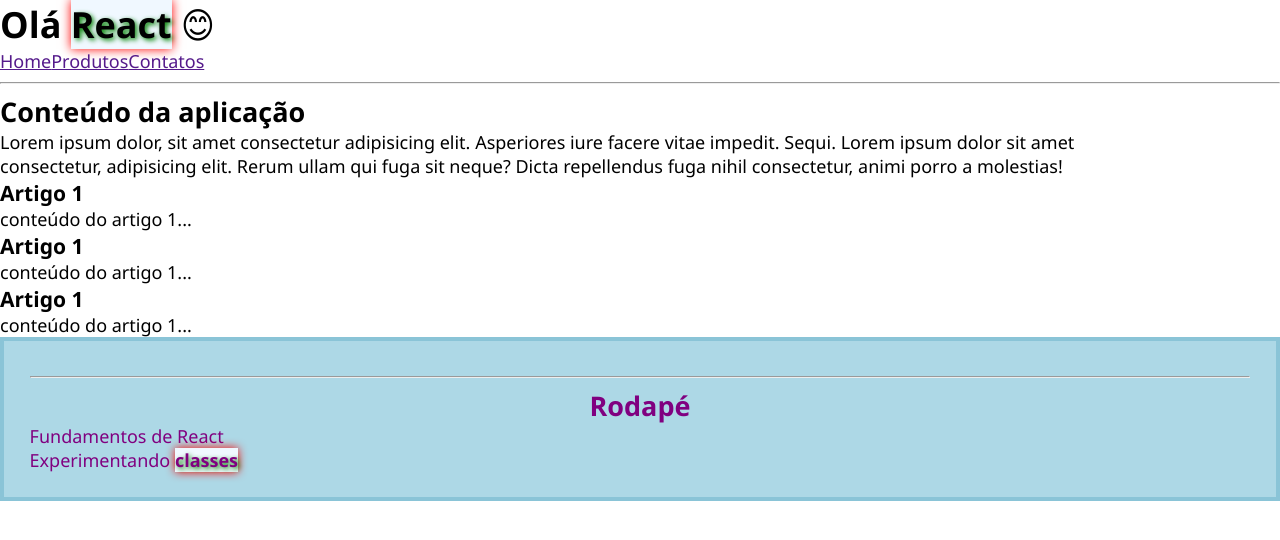
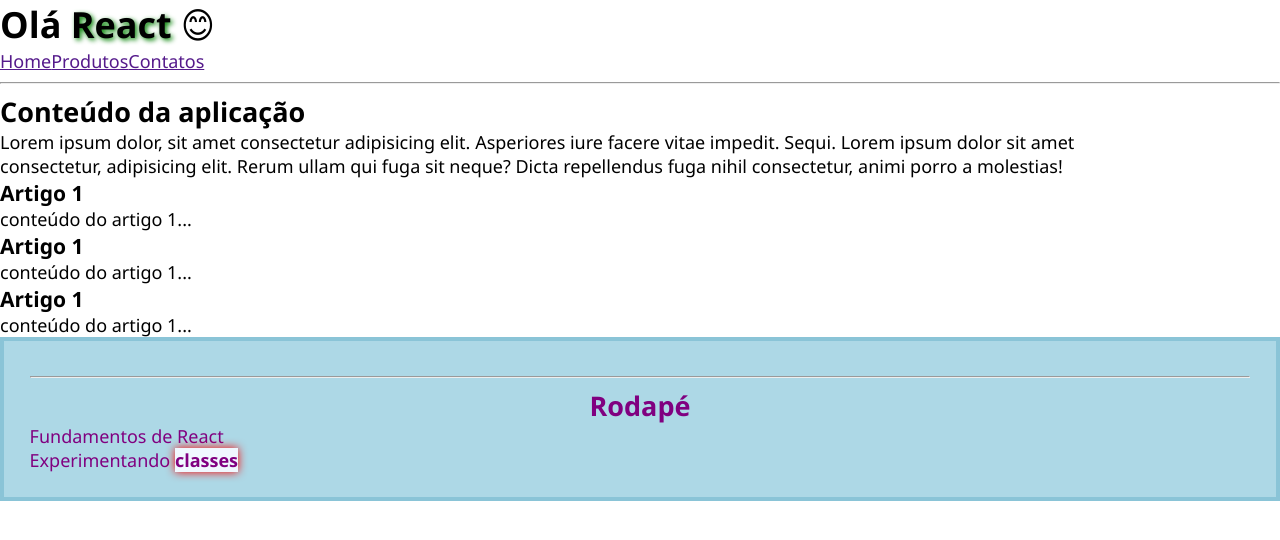
Before and after one commit to melissaJll/react-fundamentos, a React (Vite) app: page / in a window 1280 px wide. Shown: the top 540 px of the page. Built offline with nearby package versions, Linux system fonts and the light colour scheme.

Commit message:
Usando css module

```diff
--- a/src/components/Cabecalho.jsx
+++ b/src/components/Cabecalho.jsx
@@ -1,11 +1,13 @@
 import Menu from "./Menu";
-import "./cabecalho.css";
+//Importando o módulo css como um objeto chamado estilo
+//E para colocar a classe no span fazemos da mesma forma que um objeto
+import estilos from "./Cabecalho.module.css";
 
 function Cabecalho() {
   return (
     <header>
       <h1>
-        Olá <span className="sombra">React</span> 😊
+        Olá <span className={estilos.sombra}>React</span> 😊
       </h1>
       <Menu />
       <hr />
```
Also changed, not shown: src/components/Cabecalho.module.css (renamed from src/components/cabecalho.css).
